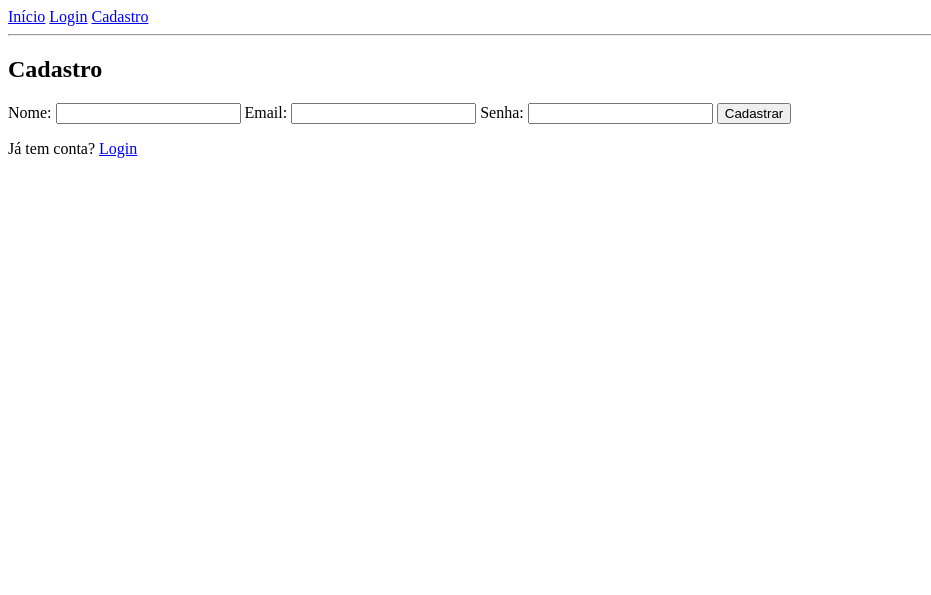
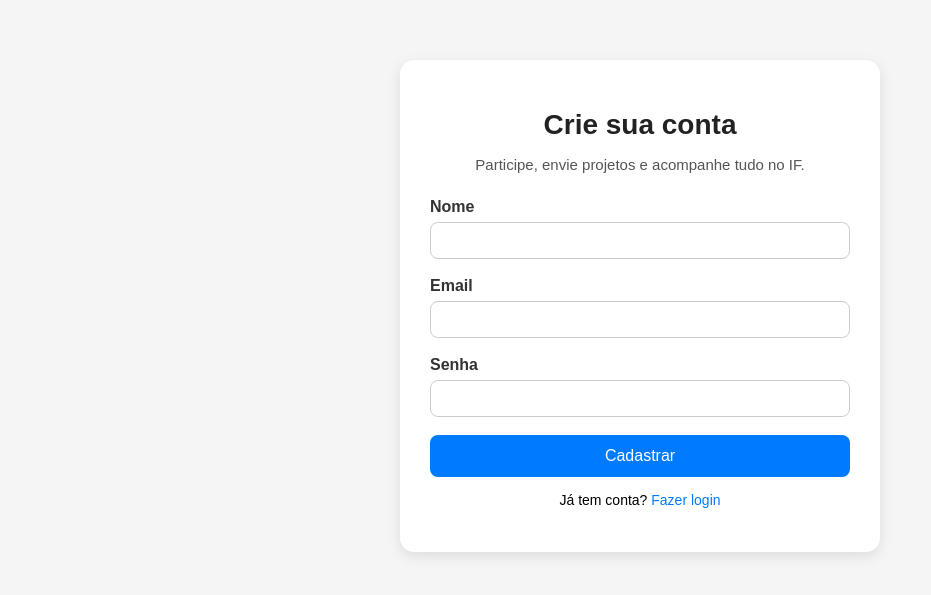
Before and after one commit to marcoscassian/IF-Participa, a Flask app: page /auth/register in a window 1280 px wide. Shown: the top 595 px of the page, without its empty margins (0-931 px from the left). Run offline with Flask 3, Linux system fonts and the light colour scheme.

Commit message:
algumas alterações

```diff
--- a/app.py
+++ b/app.py
@@ -11,7 +11,7 @@ criar_tabelas()
 
 @app.route('/')
 def index():
-    return render_template('base.html')
+    return render_template('index.html')
 
 if __name__ == '__main__':
     app.run(debug=True)
--- a/auth/routes.py
+++ b/auth/routes.py
@@ -63,6 +63,6 @@ def login():
 
         flash("Login realizado!", "success")
         db.close()
-        return redirect(url_for('index'))
+        return redirect(url_for('dashboard'))
 
     return render_template('login.html')
--- /dev/null
+++ b/static/auth.css
@@ -0,0 +1,83 @@
+body {
+    background: #f5f5f5;
+    font-family: Arial, sans-serif;
+}
+
+.auth-container {
+    width: 100%;
+    max-width: 420px;
+    margin: 60px auto;
+    background: #fff;
+    padding: 30px;
+    border-radius: 14px;
+    box-shadow: 0 4px 14px rgba(0,0,0,0.1);
+    text-align: center;
+}
+
+.auth-container h1 {
+    margin-bottom: 10px;
+    font-size: 28px;
+    color: #222;
+}
+
+.subtitle {
+    font-size: 15px;
+    color: #555;
+    margin-bottom: 25px;
+}
+
+.auth-form {
+    display: flex;
+    flex-direction: column;
+    text-align: left;
+}
+
+.auth-form label {
+    margin-bottom: 6px;
+    font-weight: bold;
+    color: #333;
+}
+
+.auth-form input {
+    padding: 10px;
+    border: 1px solid #ccc;
+    border-radius: 8px;
+    outline: none;
+    margin-bottom: 18px;
+    transition: .2s;
+}
+
+.auth-form input:focus {
+    border-color: #007bff;
+}
+
+.btn-primary {
+    width: 100%;
+    background: #007bff;
+    color: white;
+    border: none;
+    padding: 12px;
+    border-radius: 8px;
+    cursor: pointer;
+    font-size: 16px;
+    transition: .2s;
+}
+
+.btn-primary:hover {
+    background: #0056c7;
+}
+
+.link {
+    margin-top: 15px;
+    text-align: center;
+    font-size: 14px;
+}
+
+.link a {
+    color: #007bff;
+    text-decoration: none;
+}
+
+.link a:hover {
+    text-decoration: underline;
+}
--- a/templates/base.html
+++ b/templates/base.html
@@ -1,28 +1,16 @@
 <!DOCTYPE html>
-<html lang="pt-br">
+<html lang="pt-BR">
 <head>
     <meta charset="UTF-8">
-    <title>IF Participa</title>
+    <meta name="viewport" content="width=device-width, initial-scale=1.0">
+    <title>{% block title %}IF-Participa{% endblock %}</title>
+    {% block estilos %}{% endblock %}
 </head>
 <body>
 
-<nav>
-    <a href="/">Início</a>
-    <a href="{{ url_for('auth_bp.login') }}">Login</a>
-    <a href="{{ url_for('auth_bp.register') }}">Cadastro</a>
-</nav>
-
-<hr>
-
-{% with messages = get_flashed_messages(with_categories=true) %}
-  {% if messages %}
-    {% for category, msg in messages %}
-      <p style="color: red;">{{ msg }}</p>
-    {% endfor %}
-  {% endif %}
-{% endwith %}
-
-{% block content %}{% endblock %}
+<main class="container">
+    {% block conteudo %}{% endblock %}
+</main>
 
 </body>
 </html>
--- a/templates/register.html
+++ b/templates/register.html
@@ -1,20 +1,31 @@
-{% extends "base.html" %}
+{% extends 'base.html' %}
 
-{% block content %}
-<h2>Cadastro</h2>
+{% block title %}Cadastrar - IF-Participa{% endblock %}
 
-<form method="POST">
-    <label>Nome:</label>
-    <input type="text" name="nome" required>
+{% block estilos %}
+<link rel="stylesheet" href="{{ url_for('static', filename='auth.css') }}">
+{% endblock %}
 
-    <label>Email:</label>
-    <input type="email" name="email" required>
+{% block conteudo %}
+<div class="auth-container">
+    <h1>Crie sua conta</h1>
+    <p class="subtitle">Participe, envie projetos e acompanhe tudo no IF.</p>
 
-    <label>Senha:</label>
-    <input type="password" name="senha" required>
+    <form action="{{ url_for('auth_bp.register') }}" method="POST" class="auth-form">
+        <label>Nome</label>
+        <input type="text" name="nome" required>
 
-    <button type="submit">Cadastrar</button>
-</form>
+        <label>Email</label>
+        <input type="email" name="email" required>
 
-<p>Já tem conta? <a href="{{ url_for('auth_bp.login') }}">Login</a></p>
+        <label>Senha</label>
+        <input type="password" name="senha" required>
+
+        <button type="submit" class="btn-primary">Cadastrar</button>
+
+        <p class="link">Já tem conta?
+            <a href="{{ url_for('auth_bp.login') }}">Fazer login</a>
+        </p>
+    </form>
+</div>
 {% endblock %}
```
Also changed, not shown: controle/sugestoes_controle.py (deleted, +0 -39 lines), static/index.css (added, +60 -0 lines), templates/index.html (added, +24 -0 lines), templates/listar.html (deleted, +0 -20 lines), templates/login.html (+20 -10 lines), templates/novo.html (deleted, +0 -13 lines), templates/sugestoes.html (deleted, +0 -31 lines), controllers/__init__.py (added), templates/dashboard.html (added).
